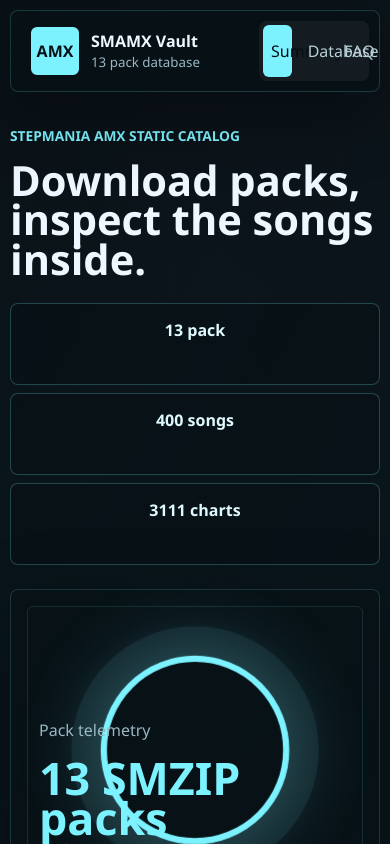
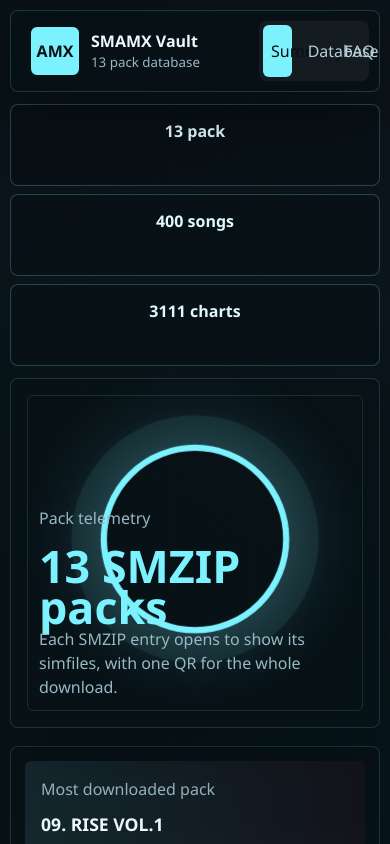
Before and after one commit to r3dthr33/sma-ziphub, a React (Vite) app: page / in a window 390 px wide. Shown: the top 844 px of the page. Built offline with nearby package versions, Linux system fonts and the light colour scheme.

Commit message:
Remove oversized hero copy

```diff
--- a/src/App.tsx
+++ b/src/App.tsx
@@ -78,10 +78,6 @@
       </header>
 
       <section className="hero-band">
-        <div>
-          <p className="eyebrow">StepMania AMX static catalog</p>
-          <h1>Download packs, inspect the songs inside.</h1>
-        </div>
         <div className="hero-console" aria-label="Pack scan status">
           <span>{packs.length} pack</span>
           <span>{stats.songCount} songs</span>
--- a/src/styles.css
+++ b/src/styles.css
@@ -135,12 +135,9 @@
 }
 
 .hero-band {
-  display: grid;
-  grid-template-columns: minmax(0, 1fr) auto;
-  gap: 24px;
-  align-items: end;
-  min-height: 250px;
-  padding: 52px 0 34px;
+  display: flex;
+  justify-content: flex-end;
+  padding: 18px 0;
 }
 
 .eyebrow {
@@ -737,7 +734,6 @@
   }
 
   .topbar,
-  .hero-band,
   .metric-row,
   .song-strip,
   .simfile-row summary,
@@ -766,9 +762,7 @@
   }
 
   .hero-band {
-    align-items: start;
-    min-height: auto;
-    padding: 34px 0 24px;
+    padding: 12px 0;
   }
 
   .hero-console {
```
Also changed, not shown: 5 other files (tests, documents, lock files or other folders).
